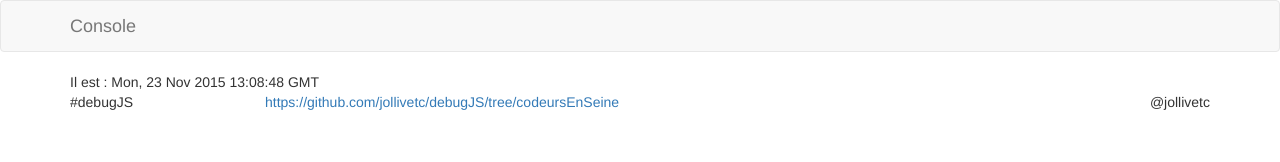
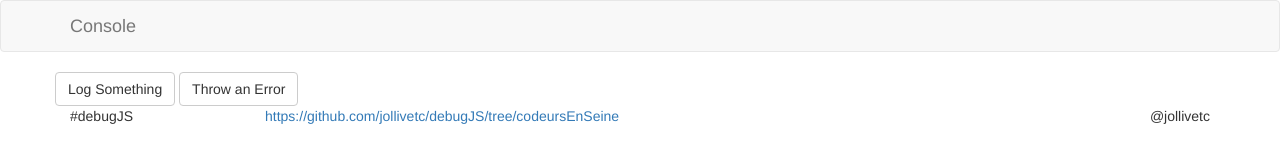
Before and after one commit to jollivetc/debugJS, a website: page public/typescript/index.html in a window 1280 px wide. Drawn offline with Linux system fonts and the light colour scheme.

Commit message:
added typescript example

```diff
--- a/public/typescript/index.html
+++ b/public/typescript/index.html
@@ -23,6 +23,11 @@
     </div>
 
     <div class="container">
+        <div class="row" id="btnDiv">
+            <button id="btnlog" class="btn btn-default">Log Something</button>
+            <button id="btnThrow" class="btn btn-default">Throw an Error</button>
+        </div>
+
 
         <div id="content">
 
@@ -47,10 +52,6 @@
 
 
 
-    <script src="../assets/jquery/dist/jquery.js"></script>
-    <script src="../assets/codemirror/codemirror.js"></script>
-    <link rel="stylesheet" href="../assets/codemirror/codemirror.css">
-    <script src="../assets/codemirror/javascript/javascript.js"></script>
     <script src="script.js"></script>
 </body>
 
--- a/public/typescript/script.js
+++ b/public/typescript/script.js
@@ -1,23 +1,23 @@
-var Greeter = (function () {
-    function Greeter(element) {
-        this.element = element;
-        this.element.innerHTML += "Il est : ";
-        this.span = document.createElement('span');
-        this.element.appendChild(this.span);
-        this.span.innerHTML = new Date().toUTCString();
+var Person = (function () {
+    function Person(firsName, lastName) {
+        this.firstName = firsName;
+        this.lastName = lastName;
     }
-    Greeter.prototype.start = function () {
-        var _this = this;
-        this.timerToken = setInterval(function () { return _this.span.innerHTML = new Date().toUTCString(); }, 500);
+    Person.prototype.greet = function () {
+        console.log('hello my name is %s %s', this.firstName, this.lastName);
     };
-    Greeter.prototype.stop = function () {
-        clearTimeout(this.timerToken);
+    Person.prototype.throwError = function () {
+        throw new Error("Ouch !");
     };
-    return Greeter;
+    return Person;
 })();
 window.onload = function () {
-    var el = document.getElementById('content');
-    var greeter = new Greeter(el);
-    greeter.start();
+    var person = new Person('John', 'Doe');
+    document.getElementById('btnLog').addEventListener('click', function () {
+        person.greet();
+    });
+    document.getElementById('btnThrow').addEventListener('click', function () {
+        person.throwError();
+    });
 };
 //# sourceMappingURL=script.js.map
```
Also changed, not shown: public/typescript/script.ts (+18 -20 lines), 1 other file.
